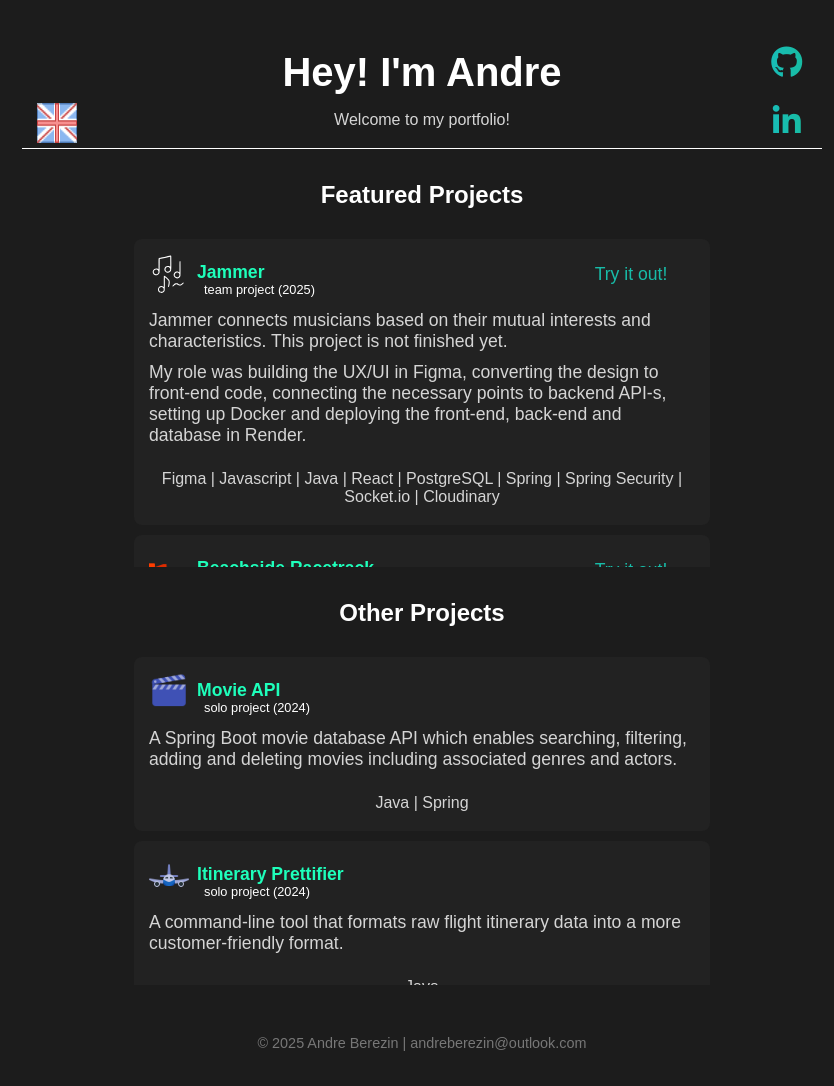
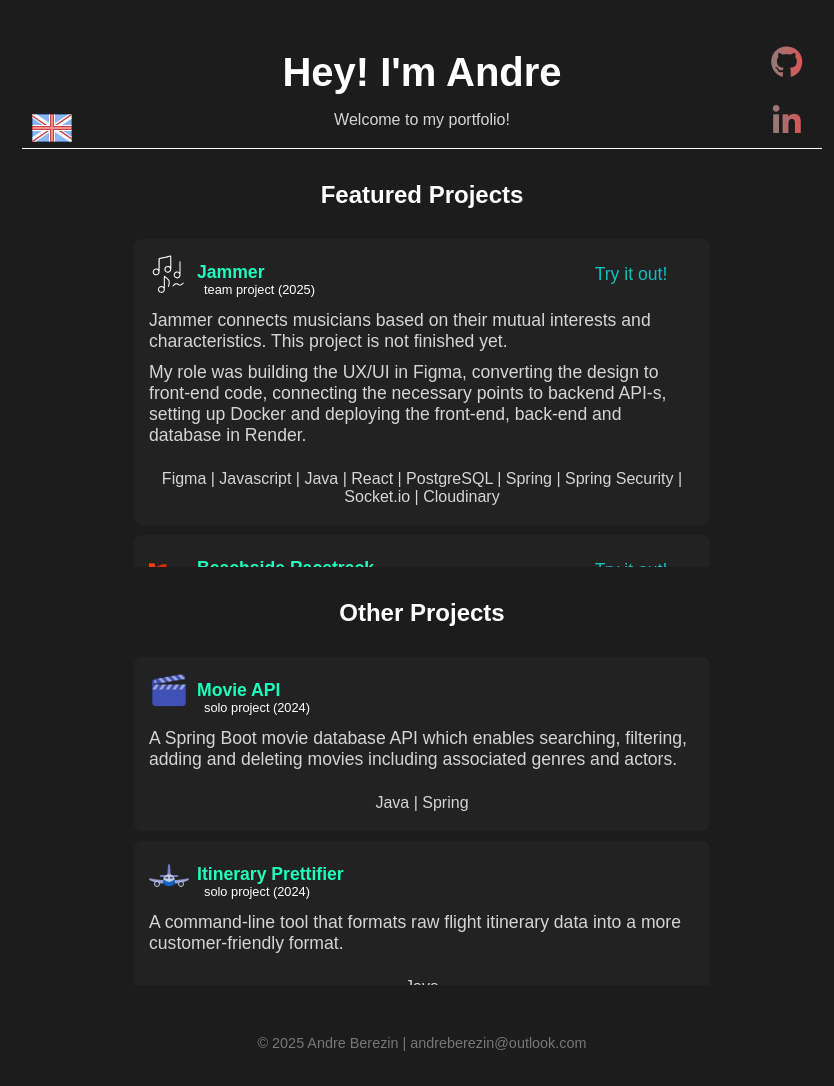
Before and after one commit to andreberezin/andreberezin.github.io, a Jekyll site: the page built from README.md, in a window 1280 px wide. Shown: the whole page, without its empty margins (218-1052 px from the left). Built offline with Jekyll 4.4.1, drawn with Linux system fonts in a browser that asks for light colours; our own code applies the rules of GitHub Pages for plain Markdown files.

Commit message:
modified animations

```diff
--- a/assets/css/style.css
+++ b/assets/css/style.css
@@ -43,17 +43,21 @@
   font-size: 2rem;
   padding: 5px;
   margin-right: 0.3rem;
-  animation: blink-background 2s infinite;
   color: transparent;
+  background-image: linear-gradient(90deg, #18bcbc, #ff4242, #18bcbc);
+  background-size: 500% 100%;
   background-clip: text;
+  -webkit-background-clip: text; /* For Safari support */
+  animation: blink-background 2s linear infinite;
 }
 
 .fa-brands:hover {
-  scale: 1.1;
+  scale: 0.9;
 }
 
 .flag {
   margin: 0;
+  height: fit-content;
 }
 
 .container {
@@ -171,15 +175,36 @@
 }
 
 .website-link {
+  color: #18bcbc;
   padding: 0.5rem;
-  animation: blink 2s linear infinite;
+  /*animation: blink 2s linear infinite;*/
   width: 8rem;
 }
 
+.website-link > span {
+  position: relative;
+}
+
+.website-link > span::after {
+  content: "";
+  position: absolute;
+  display: block;
+  width: 0;
+  height: 2px;
+  bottom: 0;
+  left: 0;
+  background-color: rgba(255, 255, 255, 0.75);
+  transition: width 0.1s linear;
+}
+
+.website-link:hover > span::after {
+  width: 100%;
+}
+
 .website-link:hover {
-  scale: 1.075;
-  font-weight: 500;
-  letter-spacing: 0.05rem;
+  /*scale: 1.075;*/
+  /*font-weight: 500;*/
+  /*letter-spacing: 0.05rem;*/
 }
 
 .project-list {
@@ -274,7 +299,7 @@
   width: 20%;
   height: 2rem;
   color: black !important;
-  animation: blink-background 2s infinite;
+  /*animation: blink-background 2s infinite;*/
 }
 
 .btn:hover {
@@ -318,25 +343,36 @@
 /* animations /*/
 @keyframes blink  {
   0% { color: #18bc8a;}
+  25% { color: #18bcbc;}
   50% { color: #18bcbc;}
+  75% { color: #18bcbc;}
   100% { color: #18bc8a;}
 }
 
+/*@keyframes blink-background {*/
+/*  0% {*/
+/*    background-image: linear-gradient(90deg, #18bcbc, #ff4242);*/
+/*    background-size: 200% 100%;*/
+/*    background-position: 100% 0;*/
+/*  }*/
+/*  50% {*/
+/*    background-image: linear-gradient(90deg, #18bcbc, #ff4242);*/
+/*    background-size: 200% 100%;*/
+/*    background-position: 0 0;*/
+/*  }*/
+/*  100% {*/
+/*    background-image: linear-gradient(90deg, #18bcbc, #ff4242);*/
+/*    background-size: 200% 100%;*/
+/*    background-position: 100% 0;*/
+/*  }*/
+/*}*/
+
 @keyframes blink-background {
   0% {
-    background-image: linear-gradient(90deg, #18bcbc, #18bc8a);
-    background-size: 200% 100%;
-    background-position: 100% 0;
-  }
-  50% {
-    background-image: linear-gradient(90deg, #18bcbc, #18bc8a);
-    background-size: 200% 100%;
-    background-position: 0 0;
+    background-position: 0% 50%;
   }
   100% {
-    background-image: linear-gradient(90deg, #18bcbc, #18bc8a);
-    background-size: 200% 100%;
-    background-position: 100% 0;
+    background-position: 100% 50%;
   }
 }
 
@@ -430,12 +466,17 @@
   bottom: 0;
   background: none !important;
   border: none !important;
-  width: fit-content;
+  width: 40px;
+  height: 40px;
   margin: 0 !important;
   padding: 5px;
   display: flex;
   align-items: center;
   justify-content: center;
+}
+
+#switch-lang:hover > img {
+  scale: 0.90;
 }
 
 @media only screen and (max-width: 600px) {
```
